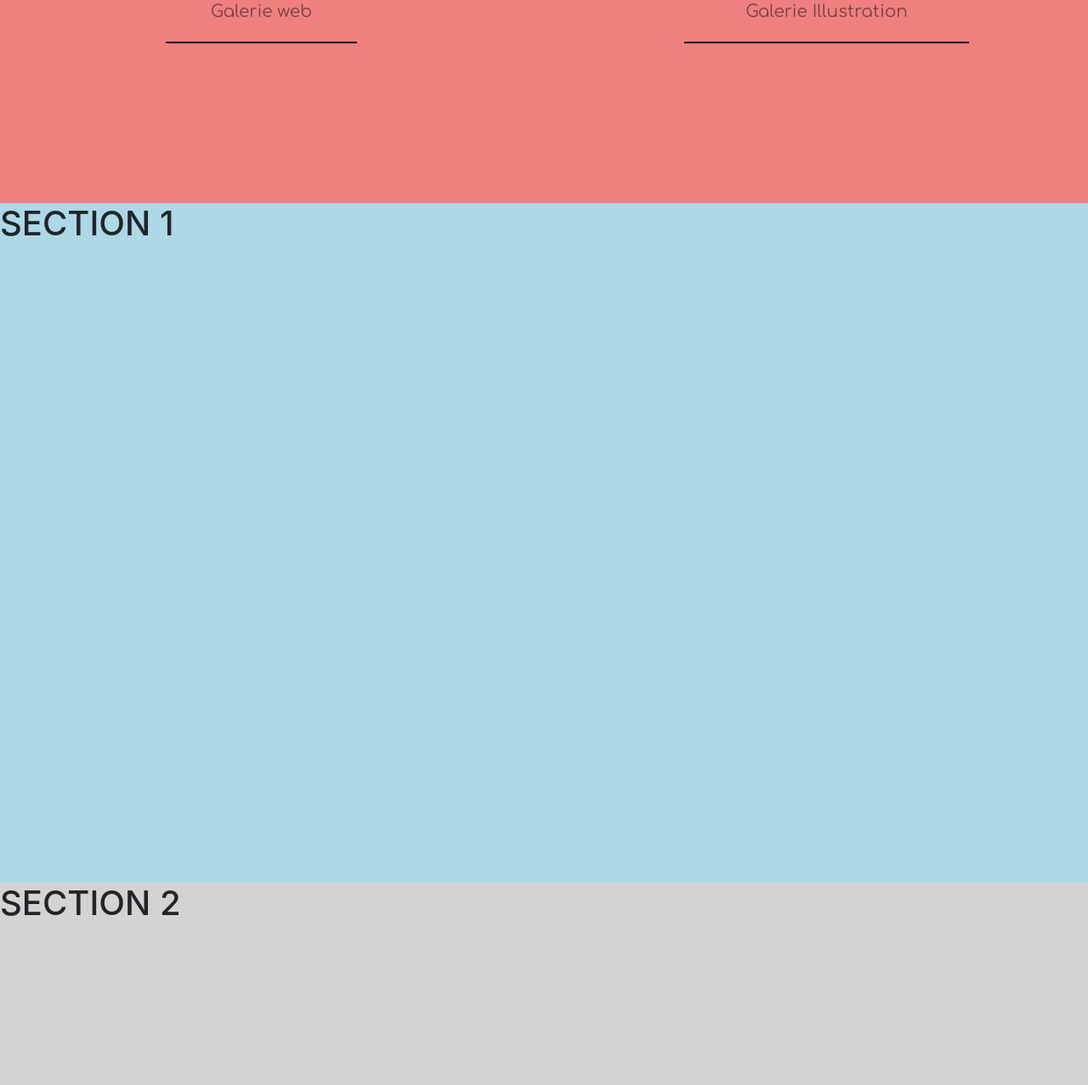
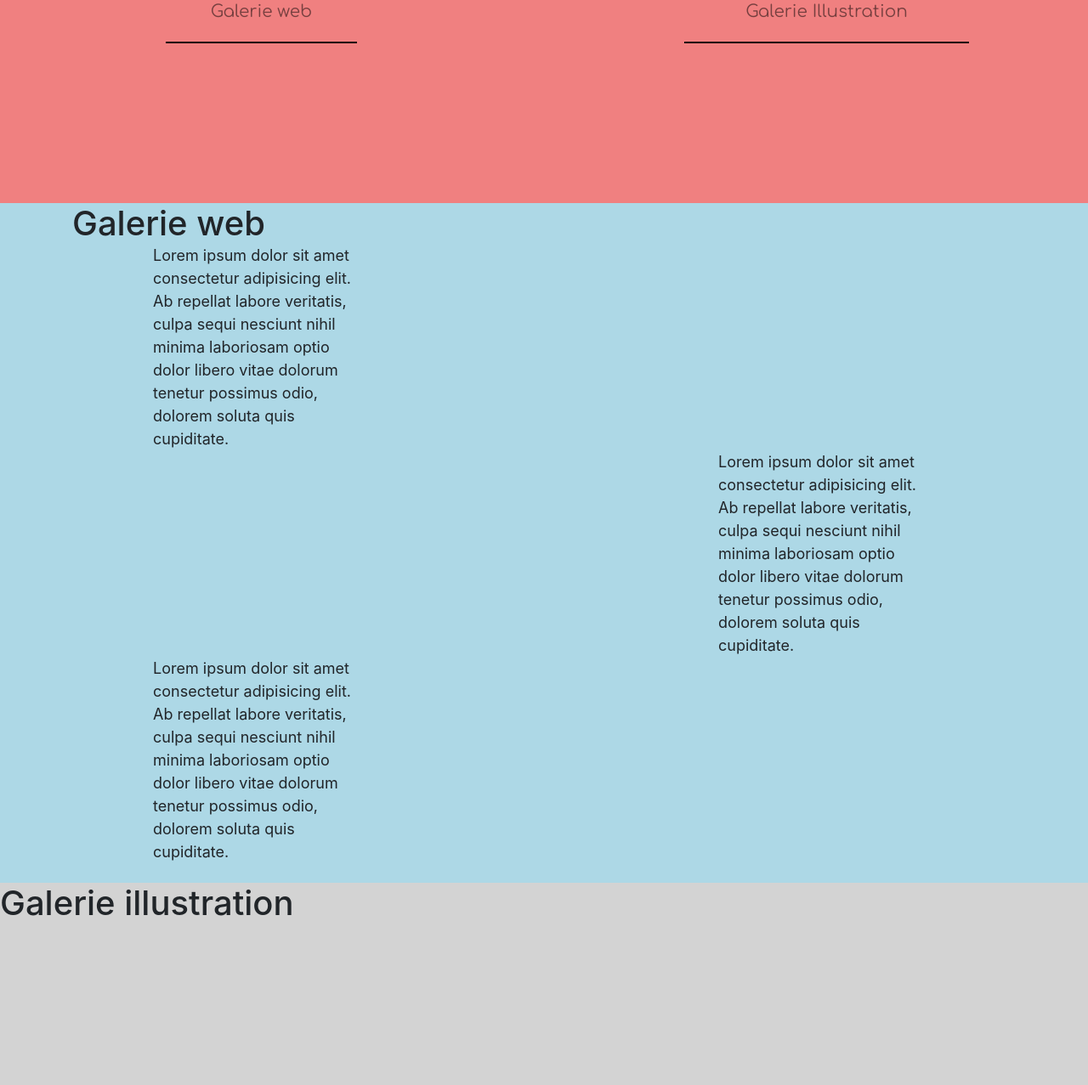
Before and after one commit to Darcoeur974/projetPortfolio, a PHP site: page /index/client.html in a window 1280 px wide. Shown: the part 561-1838 px from the top of the page at 85% size. Run offline with PHP 8.4, Linux system fonts and the light colour scheme; some libraries are stand-ins or nearby versions.

Commit message:
etape galerie - mise en place du style

```diff
--- a/css/style.css
+++ b/css/style.css
@@ -111,12 +111,21 @@ li a:hover {
 
 .galerie-web {
     background-color: lightblue;
-    height: 100vh;
+}
+
+.galerie-web img {
+    max-width: 100%;
+    height: auto;
 }
 
 .galerie-ill {
     background-color: lightgrey;
     height: 100vh;
+}
+
+.text-galerie {
+    justify-content: center;
+    align-items: center;
 }
 
 
@@ -157,6 +166,17 @@ col-lg-3 {
 }
 
 
+/* color */
+
+.color-red {
+    background-color: red;
+}
+
+.color-blue {
+    background-color: blue;
+}
+
+
 /* au dessus de 781 */
 
 @media screen and (min-width: 995px) {
@@ -170,6 +190,12 @@ col-lg-3 {
     /* presentation */
     .presentation small {
         margin-left: 80%;
+    }
+    .galerie-web {
+        height: 100vh;
+    }
+    .galerie-web p {
+        font-size: 18px;
     }
 }
 
@@ -187,6 +213,12 @@ col-lg-3 {
     .presentation small {
         margin-left: 50%;
     }
+    .galerie-web {
+        height: 100%;
+    }
+    .galerie-web p {
+        font-size: 12px;
+    }
 }
 
 
--- a/index/client.html
+++ b/index/client.html
@@ -74,10 +74,48 @@
     <!-- /HEADER -->
     <!-- SECTION -->
     <section class="galerie-web" id="galerie-web">
-        <h1>SECTION 1</h1>
+        <div class="container">
+            <h1>Galerie web</h1>
+            <div class="row text-galerie">
+                <div class="col-0 col-lg-1"></div>
+                <div class="col-12 col-lg-3">
+                    <p>
+                        Lorem ipsum dolor sit amet consectetur adipisicing elit. Ab repellat labore veritatis, culpa sequi nesciunt nihil minima laboriosam optio dolor libero vitae dolorum tenetur possimus odio, dolorem soluta quis cupiditate.
+                    </p>
+                </div>
+                <div class="col-12 col-lg-7">
+                    <img class="image-fluid" src="https://via.placeholder.com/426x240" alt="">
+                </div>
+                <div class="col-0 col-lg-1"></div>
+            </div>
+            <div class="row text-galerie">
+                <div class="col-0 col-lg-1"></div>
+                <div class="col-12 col-lg-7">
+                    <img class="image-fluid" src="https://via.placeholder.com/426x240" alt="">
+                </div>
+                <div class="col-12 col-lg-3">
+                    <p>
+                        Lorem ipsum dolor sit amet consectetur adipisicing elit. Ab repellat labore veritatis, culpa sequi nesciunt nihil minima laboriosam optio dolor libero vitae dolorum tenetur possimus odio, dolorem soluta quis cupiditate.
+                    </p>
+                </div>
+                <div class="col-0 col-lg-1"></div>
+            </div>
+            <div class="row text-galerie">
+                <div class="col-0 col-lg-1"></div>
+                <div class="col-12 col-lg-3">
+                    <p>
+                        Lorem ipsum dolor sit amet consectetur adipisicing elit. Ab repellat labore veritatis, culpa sequi nesciunt nihil minima laboriosam optio dolor libero vitae dolorum tenetur possimus odio, dolorem soluta quis cupiditate.
+                    </p>
+                </div>
+                <div class="col-12 col-lg-7">
+                    <img class="image-fluid" src="https://via.placeholder.com/426x240" alt="">
+                </div>
+                <div class="col-0 col-lg-1"></div>
+            </div>
+        </div>
     </section>
     <section class="galerie-ill" id="galerie-ill">
-        <h1>SECTION 2</h1>
+        <h1>Galerie illustration</h1>
     </section>
     <!-- /SECTION -->
     <!-- FOOTER -->
```
